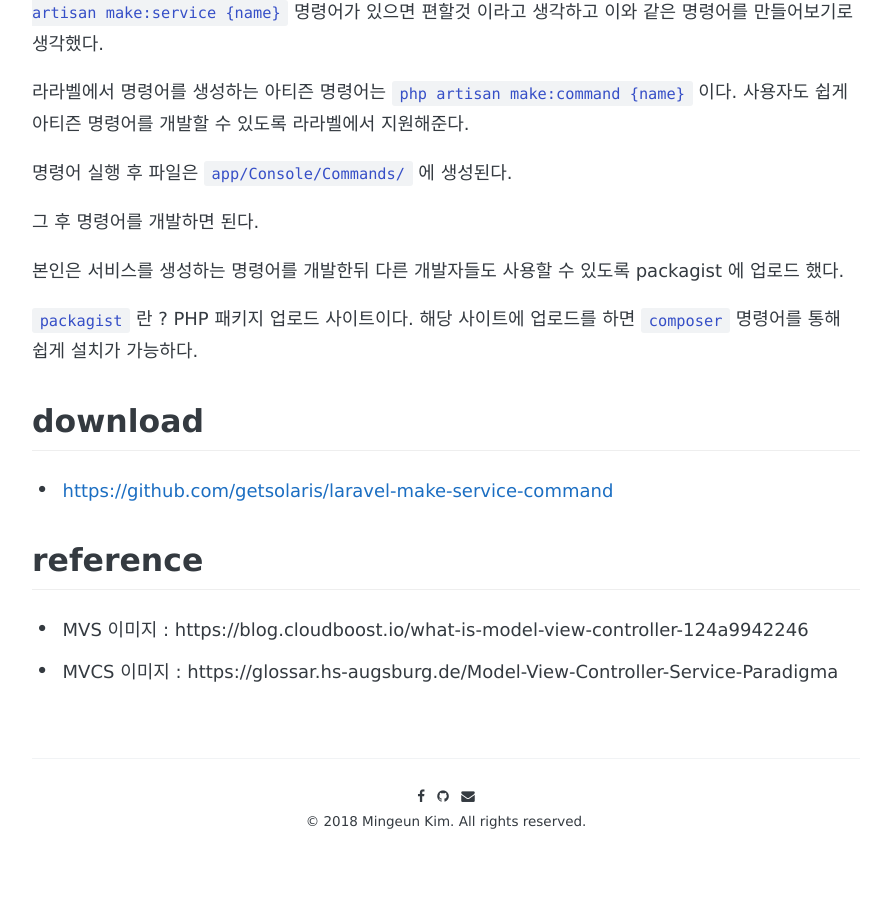
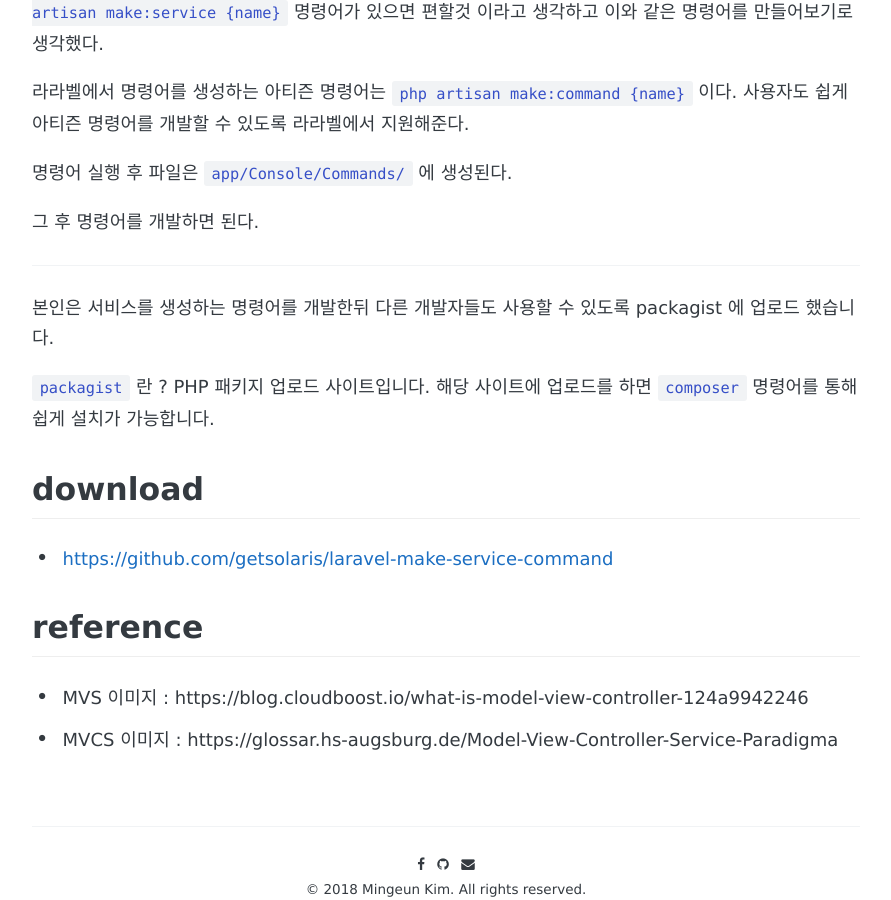
Before and after one commit to mingeunkim/mingeunkim.github.io, a Jekyll site: the page built from _posts/2018-10-20-laravel-mvcs-service.md, in a window 1280 px wide and 900 px high, scrolled down 1651 px. Shown: the whole window, without its empty margins (194-1085 px from the left). Built offline with Jekyll 4.4.1, drawn with Linux system fonts in a browser that asks for light colours; some web fonts are replaced; comment, search, counter and statistics services are not loaded; some of the changed text lies outside the part shown.

Commit message:
update tag and content edit

```diff
--- a/_posts/2018-10-20-laravel-mvcs-service.md
+++ b/_posts/2018-10-20-laravel-mvcs-service.md
@@ -36,9 +36,11 @@ Model 에서 Controller 로 넘어갈땐 Model단에서 가공한 데이터를
 
 그 후 명령어를 개발하면 된다.
 
-본인은 서비스를 생성하는 명령어를 개발한뒤 다른 개발자들도 사용할 수 있도록 packagist 에 업로드 했다.
+----------
 
-`packagist` 란 ? PHP 패키지 업로드 사이트이다. 해당 사이트에 업로드를 하면 `composer` 명령어를 통해 쉽게 설치가 가능하다.
+본인은 서비스를 생성하는 명령어를 개발한뒤 다른 개발자들도 사용할 수 있도록 packagist 에 업로드 했습니다.
+
+`packagist` 란 ? PHP 패키지 업로드 사이트입니다. 해당 사이트에 업로드를 하면 `composer` 명령어를 통해 쉽게 설치가 가능합니다.
 
 
 ## download
```
Also changed, not shown: other parts of _posts/2018-10-20-laravel-mvcs-service.md (+2 -2 lines).
